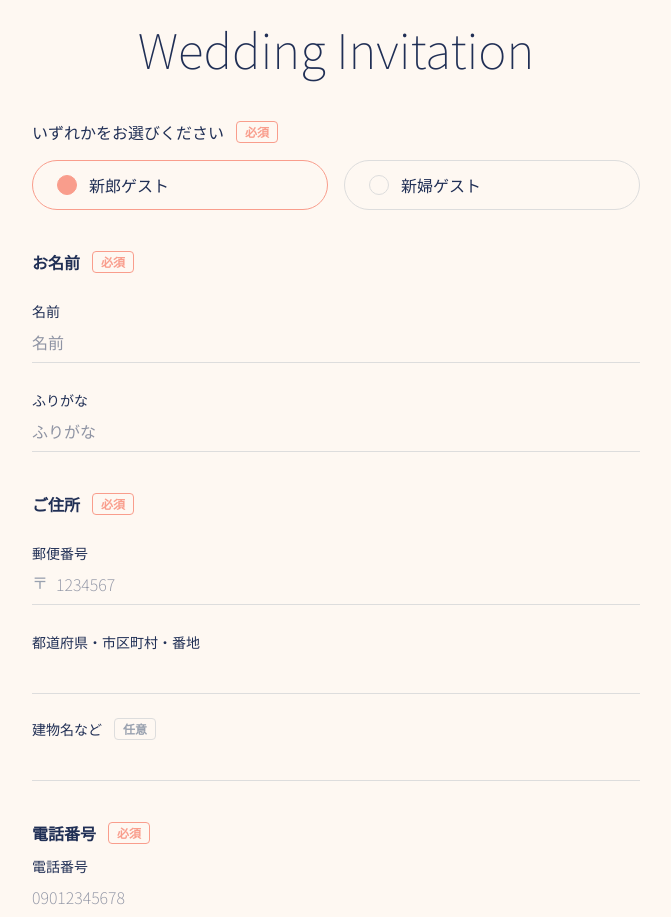
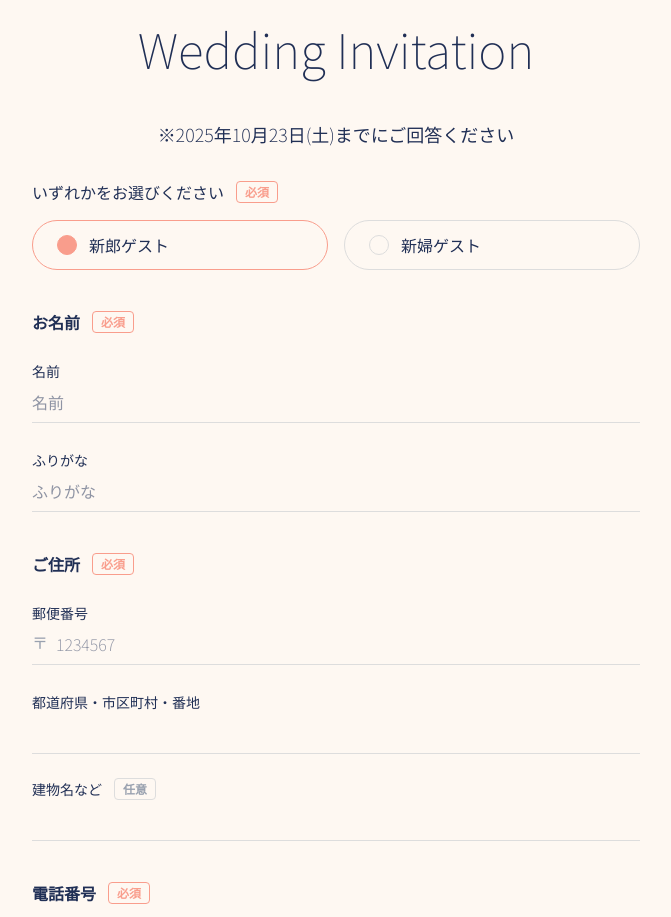
Before and after one commit to mikumastumoto/iwasaka-wedding-tokyo, a Next.js app in the folder sources/: page / in a window 1280 px wide. Shown: the part 3560-4477 px from the top of the page, without its empty margins (304-975 px from the left). Built offline with nearby package versions, Linux system fonts and the light colour scheme.

Commit message:
fix: add response deadline notice to WeddingForm component

```diff
--- a/sources/components/WeddingForm.tsx
+++ b/sources/components/WeddingForm.tsx
@@ -212,6 +212,9 @@ const WeddingForm = () => {
       <h2 className="text-center text-4xl md:text-5xl font-thin mb-12 mt-8">
         Wedding Invitation
       </h2>
+      <section className="text-[#202F55] mb-8 mx-auto text-center">
+        <p className="text-lg">※2025年10月23日(土)までにご回答ください</p>
+      </section>
       <form onSubmit={handleSubmit}>
         <div className="space-y-10">
           {/* 新郎/新婦ゲスト選択 */}
```
